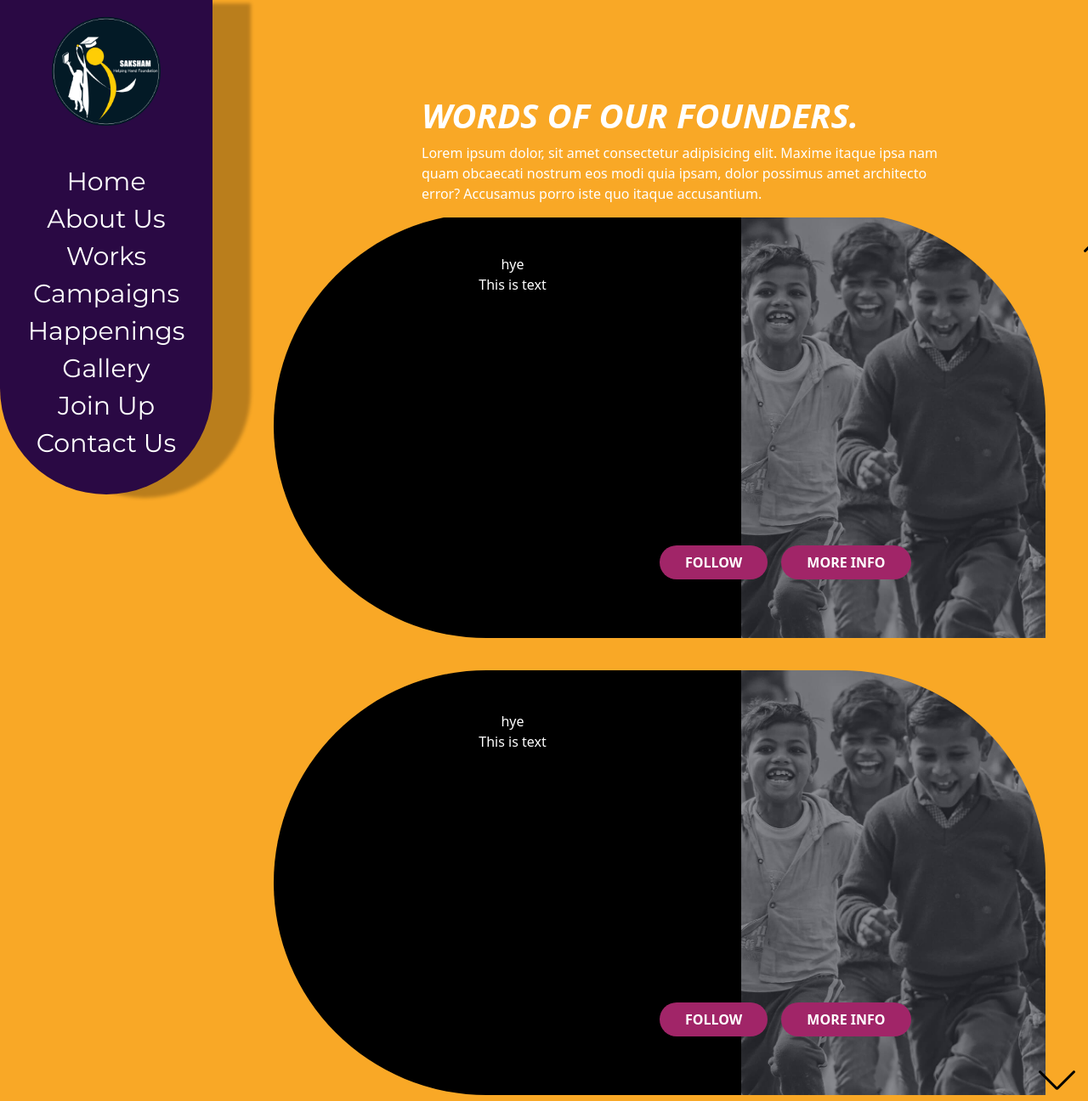
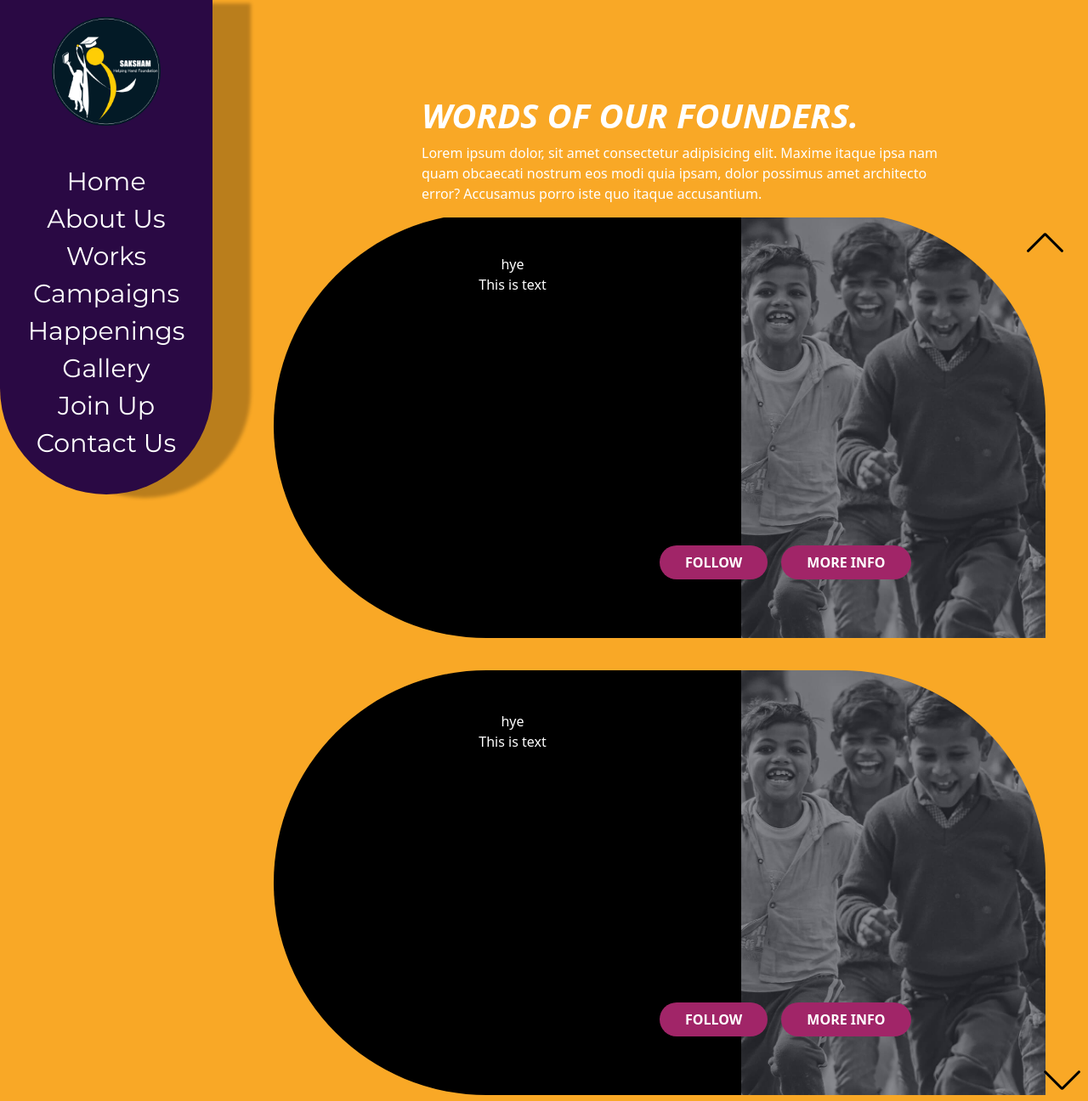
Before and after one commit to ParthJain247/Saksham-, a React (Create React App) app: page /Messages in a window 1280 px wide. Shown: the whole page at 85% size. Built offline with nearby package versions, Linux system fonts and the light colour scheme.

Commit message:
msg arrows updated

```diff
--- a/src/Components/Messages-components/mainMessages.css
+++ b/src/Components/Messages-components/mainMessages.css
@@ -26,7 +26,6 @@
 .MsgCarousel {
   width: 100%;
   padding-top: 16.5em !important;
-
   padding-left: 1em !important;
   border-radius: 1em;
   height: 65em;
@@ -34,7 +33,6 @@
 
 .swiper-button-next,
 .swiper-button-prev {
-  left: 50%;
   transform: rotate(90deg);
   transform-origin: left center;
   color: black !important;
@@ -42,12 +40,13 @@
 
 .swiper-button-prev {
   top: 1em !important;
-  left: 65em !important;
+  left: 95% !important;
 }
 
 .swiper-button-next {
   top: auto !important;
   bottom: 1em;
+  left: 97% !important;
 }
 
 @media screen and (max-width: 600px) {
@@ -57,8 +56,7 @@
 }
 
 @media screen and (max-width: 768px) {
-  .Msg-page{
-    background: #2A0944;
+  .Msg-page {
+    background: #2a0944;
   }
-
 }
```
